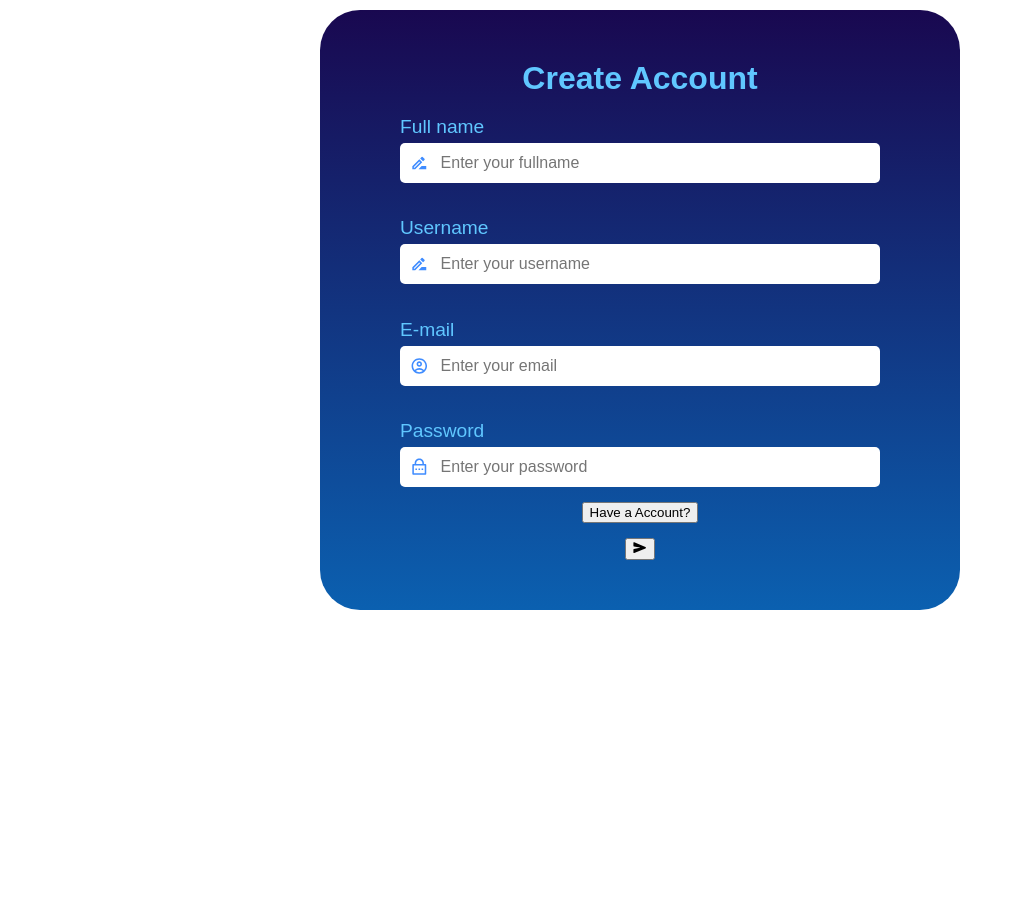
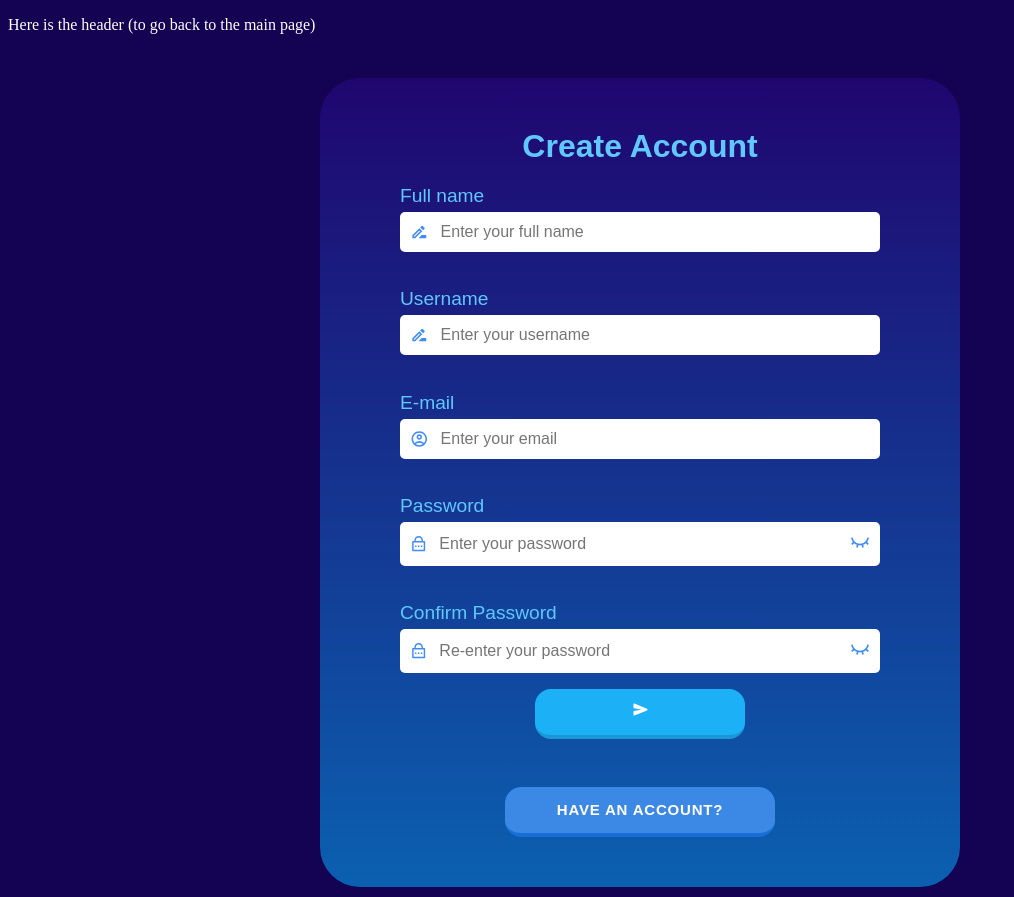
Before and after one commit to CUNY2XTECH-CITYTECH/quantum-coders, a React (Vite) app in the folder frontend/: page / in a window 1280 px wide. Shown: the whole page, without its empty margins (0-1014 px from the left). Before the commit the page ends 800 px from the top, so only its background shows below. Built offline with nearby package versions, Linux system fonts and the light colour scheme.

Commit message:
Button styling, check correct email form, request password and not empy information (warning)

```diff
--- a/frontend/src/components/CreateAccount/Form.tsx
+++ b/frontend/src/components/CreateAccount/Form.tsx
@@ -1,47 +1,88 @@
-//import React /*,{useState}*/ from "react";
+import { useState, /*useNavigate*/ } from "react";
 import "./Style.css";
-import { RiLockPasswordLine } from "react-icons/ri";
+import { RiLockPasswordLine, RiEyeLine, RiEyeCloseLine } from "react-icons/ri";
 import { MdOutlineAccountCircle, MdOutlineDriveFileRenameOutline } from "react-icons/md";
 import { IoSend } from "react-icons/io5";
 
+export const FormSignUp = () => {
+    //negate
+    //const navigate = useNavigate();
 
-export const FormSignUp = () => {
-
-// set the requirement on each filling form
-    /*const [fullname, setFullname] = useState("");
+    // Form states
+    const [fullName, setFullName] = useState("");
     const [username, setUsername] = useState("");
     const [email, setEmail] = useState("");
     const [password, setPassword] = useState("");
+    const [confirmPassword, setConfirmPassword] = useState("");
 
-    const [state, setState] = React.useState({
-        email: "",
-        password: ""
-      });
-      const handleChange = evt => {
-        const value = evt.target.value;
-        setState({
-          ...state,
-          [evt.target.name]: value
-        });
+    // Error states
+    const [emailError, setEmailError] = useState("");
+    const [passwordError, setPasswordError] = useState("");
+    const [confirmPasswordError, setConfirmPasswordError] = useState("");
+
+    //Status request new account, be fail or sucess
+
+    // Password visibility
+    const [showPassword, setShowPassword] = useState(false);
+
+    const validateEmail = (email: string) => /^[^\s@]+@[^\s@]+\.[^\s@]+$/.test(email);
+
+    const validatePassword = (password: string) =>
+        /^(?=.*[A-Z])(?=.*\d.*\d)(?=.*[!@#$%&*~?]).{6,}$/.test(password);
+
+    const handleSubmit = (e: React.FormEvent) => {
+        e.preventDefault();
+        setEmailError("");
+        setPasswordError("");
+        setConfirmPasswordError("");
+
+        if (!validateEmail(email)) {
+            setEmailError("Invalid email format.");
+            return;
+        }
+
+        if (!validatePassword(password)) {
+            setPasswordError("Password must be at least 6 characters, include at least 2 numbers, 1 uppercase letter, and 1 special character.");
+            return;
+        }
+
+        if (password !== confirmPassword) {
+            setConfirmPasswordError("Passwords do not match.");
+            return;
+        }
+
+        alert("Form submitted successfully!");
     };
-      const handleSubmit = evt => {
-        evt.preventDefault();
-        console.log(state);
-      };*/
 
+    /*
+    const goToLogin = () => {
+        navigate = "/home/user/quantum-coders/frontend/src/components";
+    };
+    */
     return (
         <>
+            <div className="test-header">
+                <p>Here is the header (to go back to the main page)</p>
+            </div>
+            <br />
             <div className="form-container">
                 <div className="header">
                     <div className="text">Create Account</div>
                 </div>
-            <form>
+                <form onSubmit={handleSubmit}>
                     <div className="inputs">
                         <div className="input-field">
                             <p className="tilted">Full name</p>
                             <div className="input-icon">
                                 <MdOutlineDriveFileRenameOutline />
-                            <input type="text" className="input-fullname" placeholder="Enter your fullname" />
+                                <input
+                                    type="text"
+                                    className="input-fullname"
+                                    placeholder="Enter your full name"
+                                    value={fullName}
+                                    onChange={(e) => setFullName(e.target.value)}
+                                    required
+                                />
                             </div>
                         </div>
 
@@ -49,27 +90,77 @@ export const FormSignUp = () => {
                             <p className="tilted">Username</p>
                             <div className="input-icon">
                                 <MdOutlineDriveFileRenameOutline />
-                            <input type="text" className="input-username" placeholder="Enter your username" />
+                                <input
+                                    type="text"
+                                    className="input-username"
+                                    placeholder="Enter your username"
+                                    value={username}
+                                    onChange={(e) => setUsername(e.target.value)}
+                                    required
+                                />
                             </div>
                         </div>
+
                         <div className="input-field">
                             <p className="tilted">E-mail</p>
                             <div className="input-icon">
                                 <MdOutlineAccountCircle />
-                            <input type="email" className="input-email" placeholder="Enter your email" />
+                                <input
+                                    type="email"
+                                    className="input-email"
+                                    placeholder="Enter your email"
+                                    value={email}
+                                    onChange={(e) => setEmail(e.target.value)}
+                                    required
+                                />
                             </div>
+                            {emailError && <p className="error-message">{emailError}</p>}
                         </div>
+
                         <div className="input-field">
                             <p className="tilted">Password</p>
                             <div className="input-icon">
                                 <RiLockPasswordLine />
-                            <input type="password" className="input-password" placeholder="Enter your password" />
+                                <input
+                                    type={showPassword ? "text" : "password"}
+                                    className="input-password"
+                                    placeholder="Enter your password"
+                                    value={password}
+                                    onChange={(e) => setPassword(e.target.value)}
+                                    required
+                                />
+                                <span onClick={() => setShowPassword(!showPassword)} className="eye-icon">
+                                    {showPassword ? <RiEyeLine /> : <RiEyeCloseLine />}
+                                </span>
                             </div>
+                            {passwordError && <p className="error-message">{passwordError}</p>}
                         </div>
-                    <button type="button" className="text-white bg-blue-700 hover:bg-blue-800 focus:ring-4 focus:ring-blue-300 font-medium rounded-lg text-sm px-5 py-2.5 me-2 mb-2 dark:bg-blue-600 dark:hover:bg-blue-700 focus:outline-none dark:focus:ring-blue-800">Have a Account?</button>
-                    <button>
+
+                        <div className="input-field">
+                            <p className="tilted">Confirm Password</p>
+                            <div className="input-icon">
+                                <RiLockPasswordLine />
+                                <input
+                                    type={showPassword ? "text" : "password"}
+                                    className="input-password"
+                                    placeholder="Re-enter your password"
+                                    value={confirmPassword}
+                                    onChange={(e) => setConfirmPassword(e.target.value)}
+                                    required
+                                />
+                                <span onClick={() => setShowPassword(!showPassword)} className="eye-icon">
+                                    {showPassword ? <RiEyeLine /> : <RiEyeCloseLine />}
+                                </span>
+                            </div>
+                            {confirmPasswordError && <p className="error-message">{confirmPasswordError}</p>}
+                        </div>
+
+                        <button type="submit" className="bttn-send">
                             <IoSend />
                         </button>
+
+                        <br />
+                        <button type="button" className="bttn-have-acc">Have an Account?</button>
                     </div>
                 </form>
             </div>
--- a/frontend/src/components/CreateAccount/SendNewAcc.tsx
+++ b/frontend/src/components/CreateAccount/SendNewAcc.tsx
@@ -0,0 +1,2 @@
+//import React, { useState } from "react"
+//send
--- a/frontend/src/components/CreateAccount/Style.css
+++ b/frontend/src/components/CreateAccount/Style.css
@@ -1,7 +1,12 @@
+body {
+    background-color: #140352;
+}
 
-
+.test-header{
+    color:white;
+}
 .form-container {
-    background: linear-gradient(#190850, #0B60B0);
+    background: linear-gradient(#1f066f, #0B60B0);
     color: #60c7ff;
     font-family: 'Poppins', sans-serif;
     text-align: center;
@@ -12,11 +17,12 @@
     width: 90%;
 }
 
-.button-send{
-    padding:5px;
+.button-send {
+    padding: 5px;
     text-align: center;
     font-size: 30px;
 }
+
 .header {
     margin-top: 30px;
 }
@@ -37,6 +43,7 @@
 .input-field {
     width: 100%;
     max-width: 80%;
+    margin:1px;
 }
 
 .tilted {
@@ -68,7 +75,87 @@ input {
     background: transparent;
 }
 
-/*
+/*button have a account and send account*/
+.bttn-have-acc, .bttn-send {
+    appearance: button;
+    border: solid transparent;
+    border-radius: 16px;
+    border-width: 0 0 4px;
+    box-sizing: border-box;
+    cursor: pointer;
+    display: inline-block;
+    font-family: din-round, sans-serif;
+    font-size: 15px;
+    font-weight: 700;
+    letter-spacing: .8px;
+    line-height: 20px;
+    margin: 10;
+    outline: none;
+    overflow: visible;
+    padding: 13px 16px;
+    text-align: center;
+    text-transform: uppercase;
+    touch-action: manipulation;
+    transform: translateZ(0);
+    transition: filter .2s;
+    user-select: none;
+    -webkit-user-select: none;
+    vertical-align: middle;
+    white-space: nowrap;
+}
+.bttn-have-acc{
+    background-color: #186dd6;
+    color: #FFFFFF;
+    width: 45%;
+}
+
+.bttn-send {
+    background-color: #1899D6;
+    color: #FFFFFF;
+    width: 35%;
+}
+
+.bttn-have-acc:after, .bttn-send:after {
+    background-clip: padding-box;
+    border: solid transparent;
+    border-radius: 16px;
+    border-width: 0 0 4px;
+    bottom: -4px;
+    content: "";
+    left: 0;
+    position: absolute;
+    right: 0;
+    top: 0;
+    z-index: -1;
+}
+
+.bttn-have-acc:after{
+    background-color: #3c88e5;
+}
+.bttn-send:after {
+    background-color: #1CB0F6;
+}
+
+.bttn-have-acc,
+.bttn-have-acc:focus, .bttn-send, .bttn-send:focus {
+    user-select: auto;
+}
+
+.bttn-have-acc:hover:not(:disabled), .bttn-send:hover:not(:disabled) {
+    filter: brightness(1.1);
+    -webkit-filter: brightness(1.1);
+}
+
+.bttn-have-acc:disabled, .bttn-send:disabled {
+    cursor: auto;
+}
+
+.bttn-have-acc:active, .bttn-send:active {
+    border-width: 4px 0 0;
+    background: none;
+}
+
+
 @media screen and (max-width: 1024px) {
 
     .text {
@@ -108,4 +195,3 @@ input {
         font-size: 12px;
     }
 }
-*/
```
Lines whose indentation alone changed are shown as unchanged.
